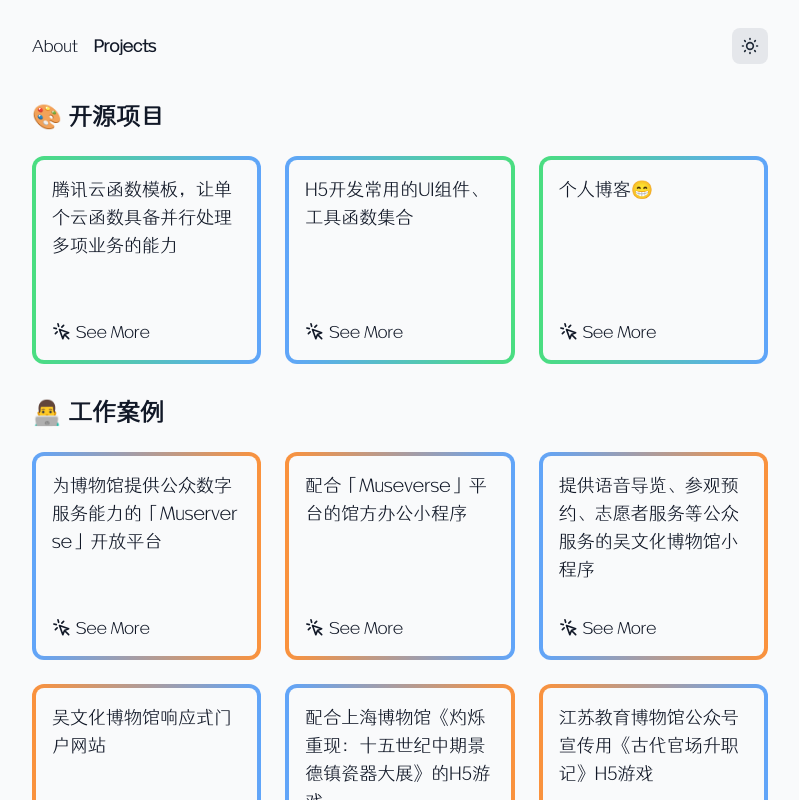
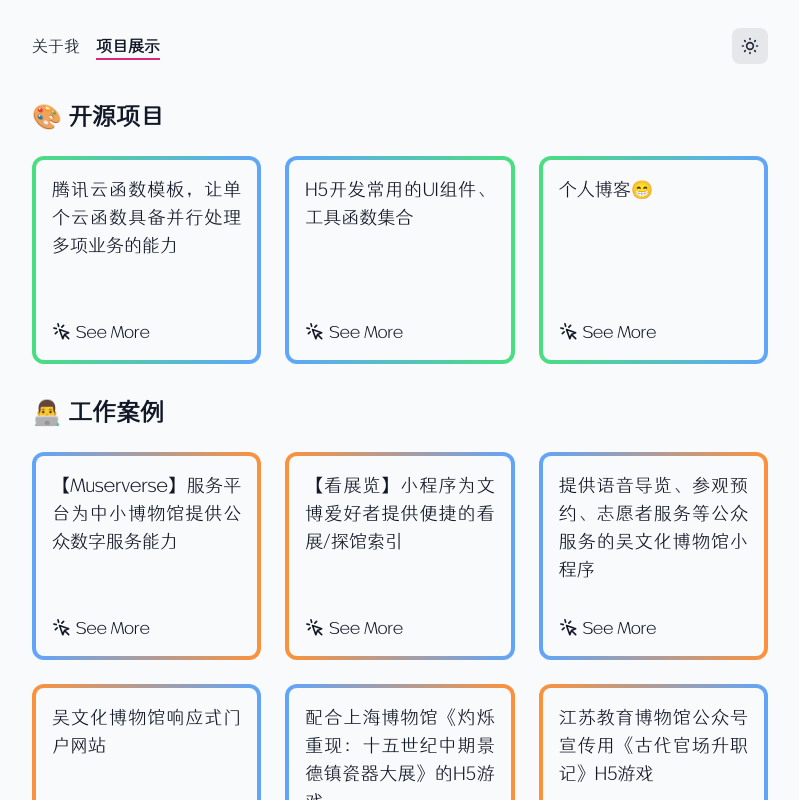
Before and after one commit to jay4q/blog, a Next.js app: page /projects in a window 1280 px wide. Shown: the top 800 px of the page, without its empty margins (240-1039 px from the left). Built offline with nearby package versions, Linux system fonts and the light colour scheme.

Commit message:
upd: 🎨 优化样式

```diff
--- a/src/apis/project.ts
+++ b/src/apis/project.ts
@@ -5,11 +5,11 @@
 
 export const companyData: ProjectModel[] = [
   {
-    title: '为博物馆提供公众数字服务能力的「Muserverse」开放平台',
+    title: '【Muserverse】服务平台为中小博物馆提供公众数字服务能力',
     url: 'weixin://dl/business/?t=stPwTDkLdod',
   },
   {
-    title: '配合「Museverse」平台的馆方办公小程序',
+    title: '【看展览】小程序为文博爱好者提供便捷的看展/探馆索引',
     url: 'weixin://dl/business/?t=6Z7byXrDsIh',
   },
   {
--- a/src/components/author.tsx
+++ b/src/components/author.tsx
@@ -6,9 +6,9 @@
   data: { [key in string]: string }
 }
 
-const WechatDialog = dynamic(
+const WXDialog = dynamic(
   // @ts-ignore
-  () => import('./wechat').then((mod) => mod.WechatDialog),
+  () => import('./wx-dialog').then((mod) => mod.WXDialog),
   { ssr: false }
 )
 
@@ -24,7 +24,7 @@
         <ChatAlt2Icon className='h-5 w-5 text-pink-600 dark:text-pink-200' />
         <span className='ml-1.5 text-sm text-pink-600 dark:text-pink-200'>Contact Me</span>
       </button>
-      <WechatDialog closeOnClickOverlay visible={visible} onClose={() => setVisible(false)} />
+      <WXDialog closeOnClickOverlay qrcodeUrl='/contact.png' visible={visible} onClose={() => setVisible(false)} />
     </>
   )
 }
--- a/src/components/header.tsx
+++ b/src/components/header.tsx
@@ -5,8 +5,8 @@
 import { SunIcon, MoonIcon } from '@heroicons/react/outline'
 
 const menus = [
-  { title: 'About', path: '/' },
-  { title: 'Projects', path: '/projects' },
+  { title: '关于我', path: '/' },
+  { title: '项目展示', path: '/projects' },
 ]
 
 const isInitialDark = () => {
@@ -65,8 +65,14 @@
       <div className='flex items-center'>
         {menus.map((item) => (
           <Link key={item.title} href={item.path}>
-            <a className={classNames('mr-4 text-gray-900 dark:text-gray-100', item.path === pathname && 'font-bold')}>
+            <a className={classNames('relative mr-4 text-gray-900 dark:text-gray-100', item.path === pathname && 'font-bold')}>
               {item.title}
+              <span
+                className={classNames(
+                  'absolute -bottom-0.5 left-0 right-0 h-0.5 w-full bg-pink-600 transition duration-300',
+                  item.path === pathname ? 'scale-x-100' : 'scale-x-0'
+                )}
+              ></span>
             </a>
           </Link>
         ))}
--- a/src/components/wechat.tsx
+++ /dev/null
@@ -1,16 +0,0 @@
-import { FunctionComponent } from 'react'
-import { Modal, ModalProps } from './modal'
-
-/**
- * @description 微信名片弹窗
- */
-export const WechatDialog: FunctionComponent<ModalProps> = (props) => {
-  return (
-    <Modal {...props}>
-      <div className='w-64 rounded-lg bg-gray-100 pb-12 shadow-md ring-4 ring-pink-600 dark:bg-gray-900'>
-        <img alt='qrcode' className='w-full' src='/contact.png' />
-        <h1 className='w-full text-center font-bold text-gray-900 dark:text-gray-100'>👆微信扫一扫或长按识别</h1>
-      </div>
-    </Modal>
-  )
-}
--- /dev/null
+++ b/src/components/wx-dialog.tsx
@@ -0,0 +1,21 @@
+import { FunctionComponent } from 'react'
+import { Modal, ModalProps } from './modal'
+
+type Props = ModalProps & {
+  qrcodeUrl: string
+  message?: string
+}
+
+/**
+ * 微信名片/小程序弹窗
+ */
+export const WXDialog: FunctionComponent<Props> = ({ qrcodeUrl, message = '👆微信扫一扫或长按识别', ...props }) => {
+  return (
+    <Modal {...props}>
+      <div className='w-64 rounded-lg bg-gray-100 pb-12 shadow-md dark:bg-gray-900'>
+        <img alt='qrcode' className='w-full' src={qrcodeUrl} />
+        <h1 className='w-full text-center font-bold text-gray-900 dark:text-gray-100'>{message}</h1>
+      </div>
+    </Modal>
+  )
+}
--- a/src/pages/projects.tsx
+++ b/src/pages/projects.tsx
@@ -12,7 +12,7 @@
         href={data.url}
         className='flex h-[160px] w-full flex-col justify-between rounded-lg bg-gray-50 p-4 dark:bg-gray-900 md:h-[200px]'
       >
-        <h1 className='break-all text-lg font-medium text-gray-900 line-clamp-3 dark:text-gray-100 md:line-clamp-4'>
+        <h1 className='break-all text-justify text-lg font-medium text-gray-900 line-clamp-3 dark:text-gray-100 md:line-clamp-4'>
           {data.title}
         </h1>
         <div className='flex items-center'>
@@ -34,7 +34,7 @@
         href={data.url}
         className='flex h-[160px] w-full flex-col justify-between rounded-lg bg-gray-50 p-4 dark:bg-gray-900 md:h-[200px]'
       >
-        <h1 className='break-all text-lg font-medium text-gray-900 line-clamp-3 dark:text-gray-100 md:line-clamp-4'>
+        <h1 className='break-all text-justify text-lg font-medium text-gray-900 line-clamp-3 dark:text-gray-100 md:line-clamp-4'>
           {data.title}
         </h1>
         <div className='flex items-center'>
```
Also changed, not shown: public/__post/about.md (+8 -8 lines), 1 other file (tests, documents, lock files or other folders).
